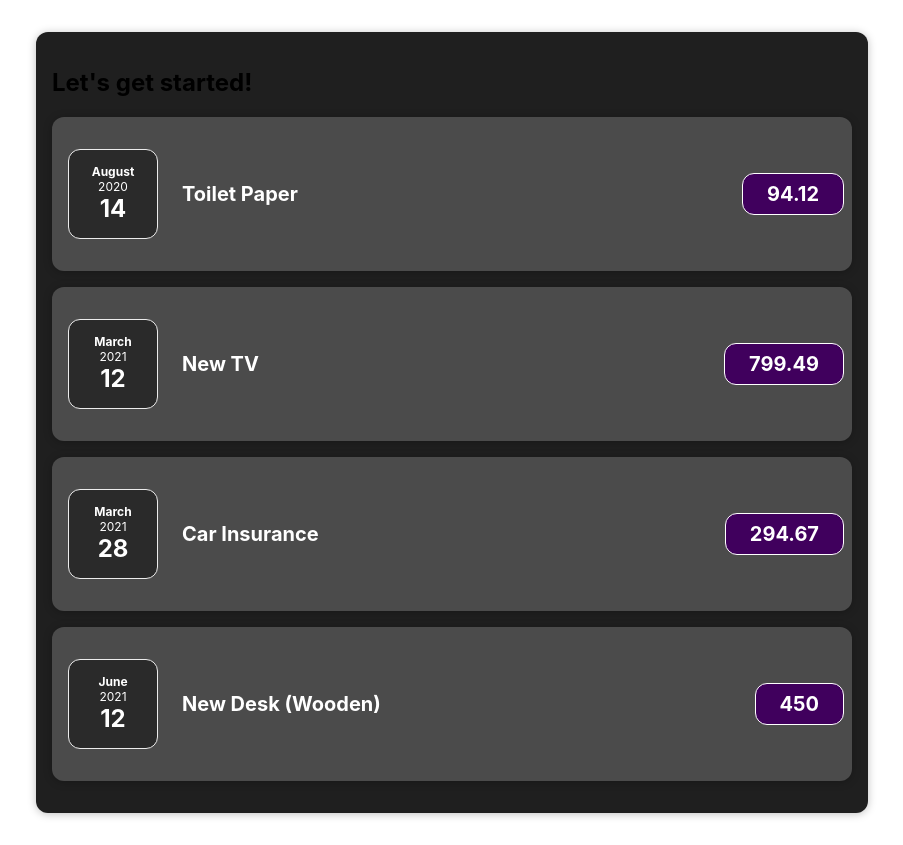
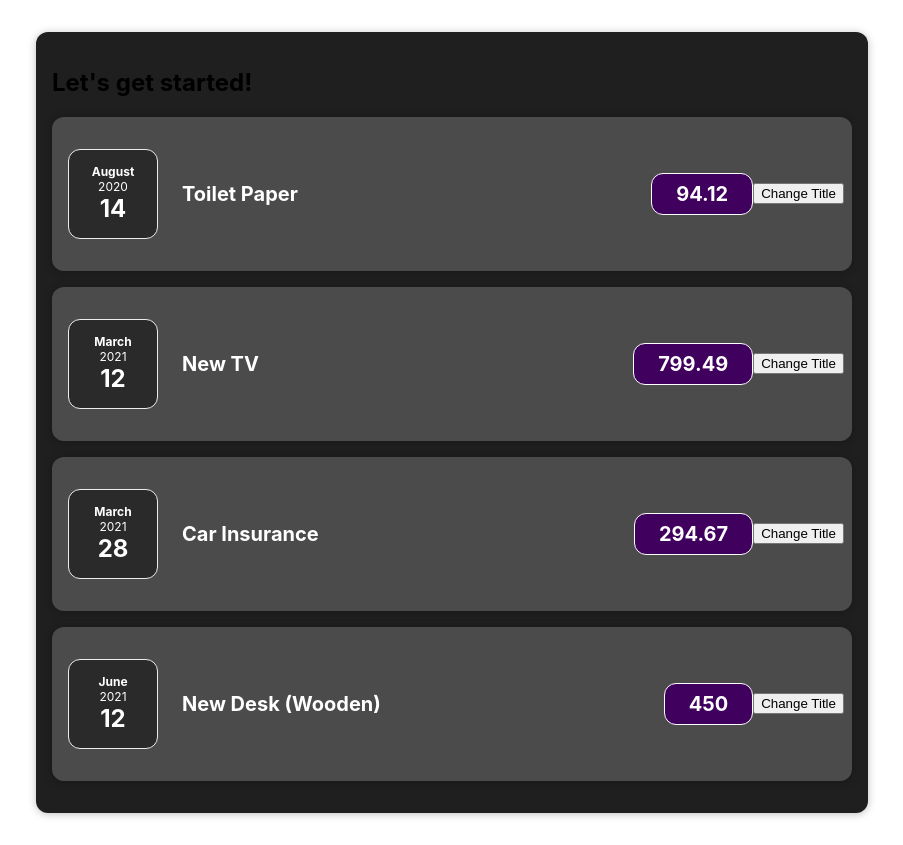
Before and after one commit to Tiberiusloc/ExpenseTracker, a React (Create React App) app: page / in a window 1280 px wide. Shown: the whole page, without its empty margins (188-1091 px from the left). Built offline with nearby package versions, Linux system fonts and the light colour scheme.

Commit message:
update project to lessons, add state

```diff
--- a/src/App.js
+++ b/src/App.js
@@ -1,6 +1,7 @@
+import React from "react";
 
-import ExpenseDisplay from "./components/ExpenseDisplay";
-import './components/ExpenseItem.css';
+import ExpenseDisplay from "./components/Expenses/ExpenseDisplay";
+import './components/Expenses/ExpenseItem.css';
 
 function App() {
 
--- a/src/components/ExpenseDate.js
+++ b/src/components/Expenses/ExpenseDate.js
@@ -1,3 +1,4 @@
+import React from "react";
 
 import './ExpenseDate.css';
 
--- a/src/components/ExpenseDisplay.js
+++ b/src/components/Expenses/ExpenseDisplay.js
@@ -1,6 +1,8 @@
+import React from "react";
+
 import ExpenseItem from "./ExpenseItem";
 import './ExpenseDisplay.css';
-import Card from "./Card";
+import Card from "../UI/Card";
 
 function ExpenseDisplay(props) {
   const { expenses } = props;
--- a/src/components/ExpenseItem.js
+++ b/src/components/Expenses/ExpenseItem.js
@@ -1,9 +1,16 @@
+import React, { useState } from "react";
+
 import './ExpenseItem.css';
-import Card from './Card';
+import Card from '../UI/Card';
 import ExpenseDate from './ExpenseDate';
 
 function ExpenseItem(props) {
-  const { title, amount } = props;
+  const { amount } = props;
+  const [title, setTitle] = useState(props.title);
+
+  const ButtonClick = () => {
+    setTitle('Updated');
+  }
 
   return (
     <Card className="expense-item">
@@ -13,6 +20,7 @@
           </div>
           <div className="expense-item__price">{amount}
         </div>
+        <button onClick={ButtonClick}>Change Title</button>
     </Card>
   );
 }
--- a/src/components/Card.js
+++ b/src/components/UI/Card.js
@@ -1,3 +1,4 @@
+import React from "react";
 import './Card.css';
 
 function Card(props) {
```
Also changed, not shown: src/components/Expenses/ExpenseDate.css (renamed from src/components/ExpenseDate.css), src/components/Expenses/ExpenseDisplay.css (renamed from src/components/ExpenseDisplay.css), src/components/Expenses/ExpenseItem.css (renamed from src/components/ExpenseItem.css), src/components/UI/Card.css (renamed from src/components/Card.css).
